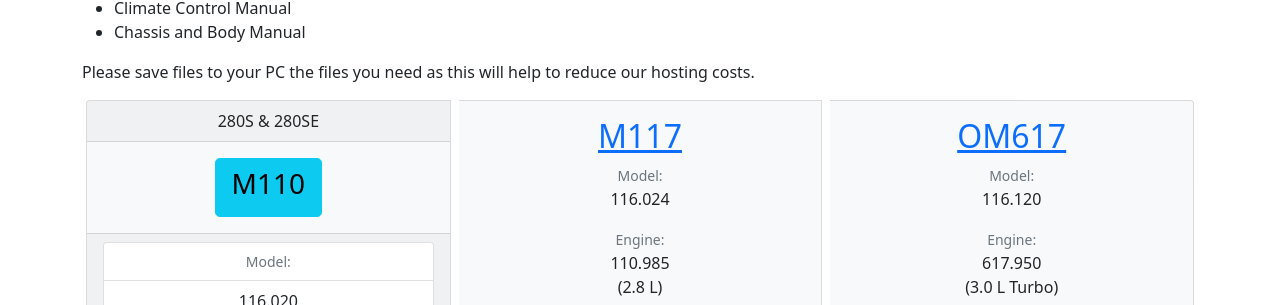
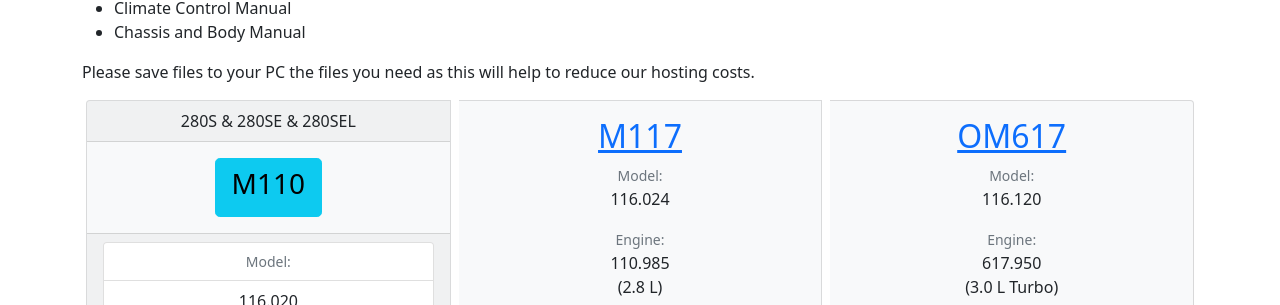
Before and after one commit to W116org/handbook, a Jekyll site: the page built from index.html, in a window 1280 px wide. Shown: the part 586-891 px from the top of the page. Built offline with Jekyll 4.4.1, drawn with Linux system fonts in a browser that asks for light colours; comment, search, counter and statistics services are not loaded.

Commit message:
Update index.html

```diff
--- a/index.html
+++ b/index.html
@@ -32,7 +32,7 @@ lead: "1972-1980: 280S 280SE 300SD 450SE 450SEL"
 
 <div class="card-group">
   <div class="card text-center text-dark bg-light mb-3 mx-1">
-    <div class="card-header">280S &amp; 280SE</div>
+    <div class="card-header">280S &amp; 280SE &amp; 280SEL</div>
     <div class="card-body">
       <a class="btn btn-info btn-lg" href="m110/">
         <h3 class="card-title">M110</h3>
```
